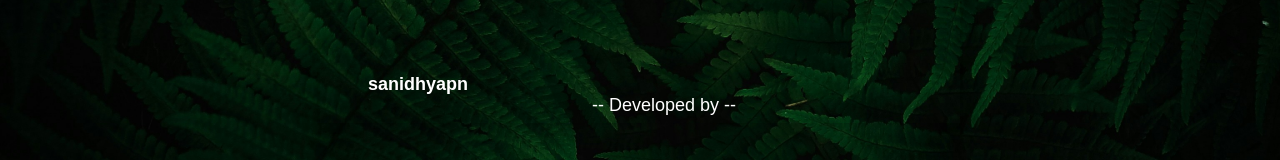
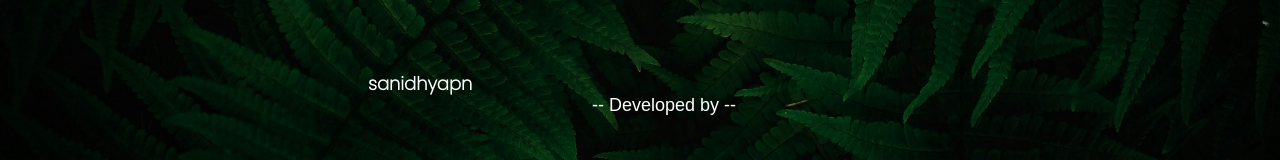
Before and after one commit to sanidhyapn/LinkLite., a Next.js app: page / in a window 1280 px wide. Shown: the part 581-741 px from the top of the page. Built offline with nearby package versions, Linux system fonts and the light colour scheme.

Commit message:
Update page.js

```diff
--- a/app/page.js
+++ b/app/page.js
@@ -56,7 +56,7 @@ export default function Home() {
               href="https://www.linkedin.com/public-profile/settings?trk=d_flagship3_profile_self_view_public_profile"  // Replace with your LinkedIn URL
               target="_blank"
               rel="noopener noreferrer"
-              className="absolute left-6 top-0 transform -translate-y-3/4 text-1xl font-semibold text-white ${welcomeFont.className} "
+              className={`absolute left-6 top-0 transform -translate-y-3/4 text-1xl font-semibold text-white ${welcomeFont.className}`}
             >
               sanidhyapn
             </a>
```
